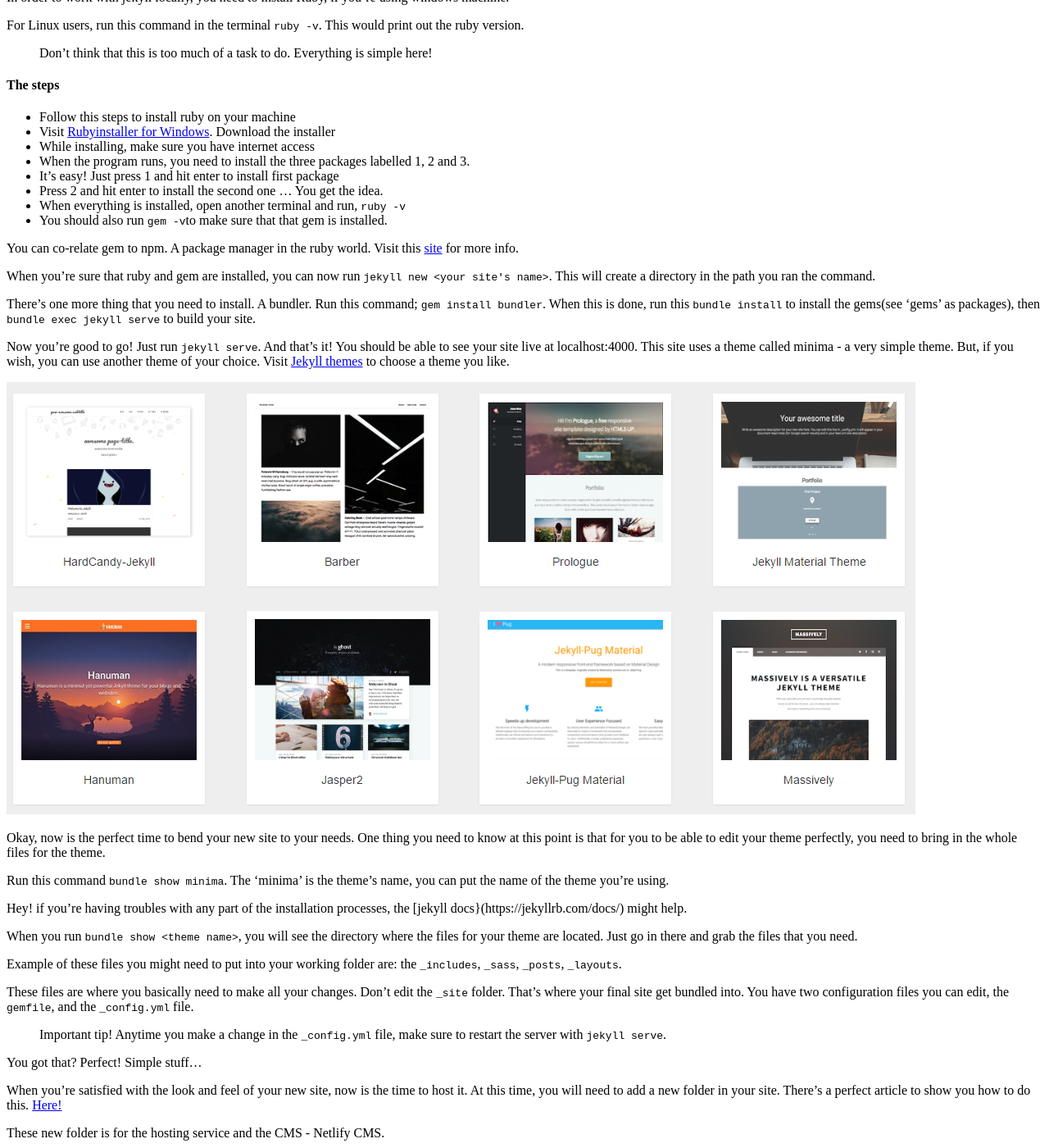
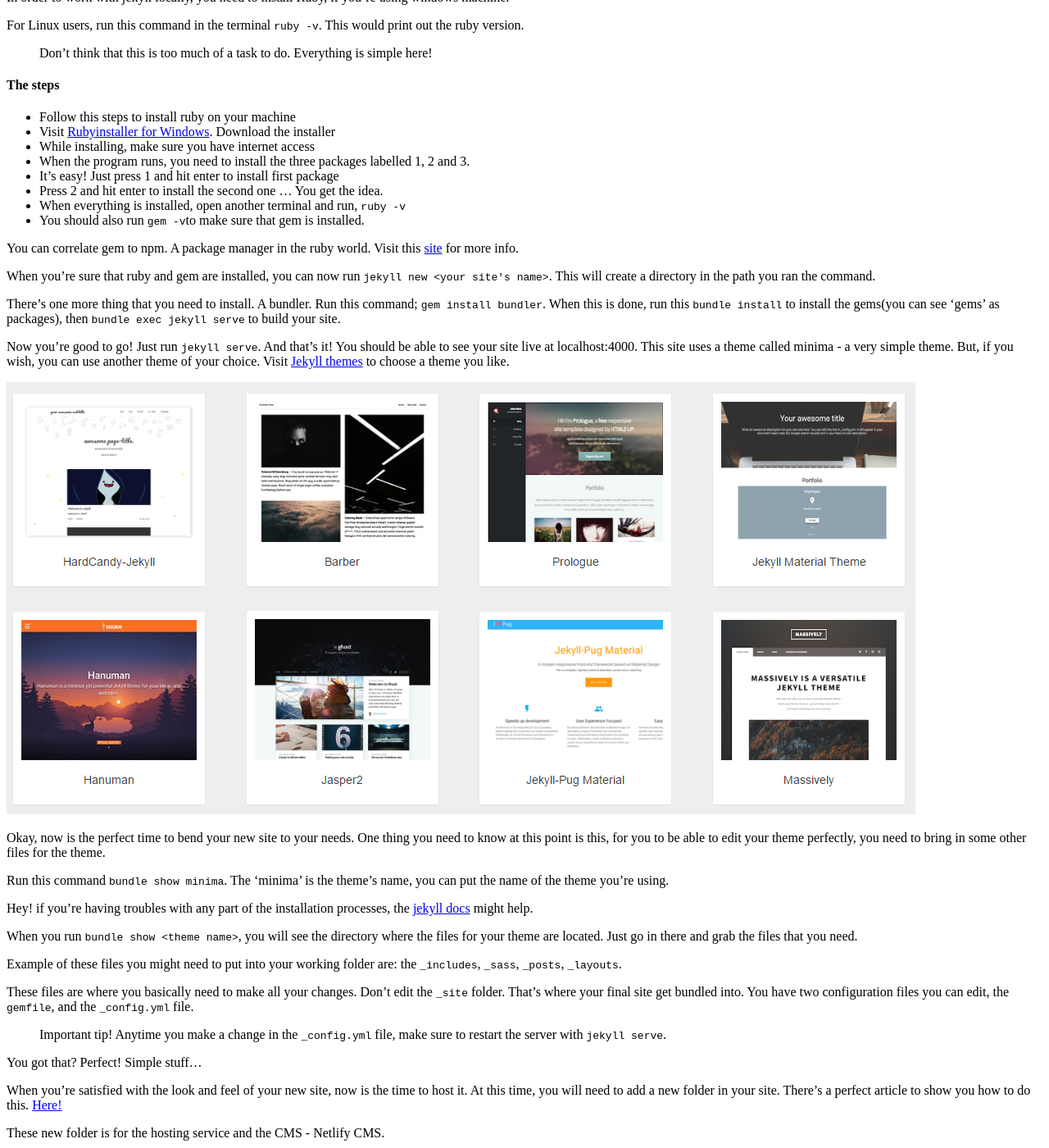
Before and after one commit to codnificent/Blog, a Jekyll site: the page built from _posts/2018-10-05-how-to-build-a-blog-website-on-netlify-free-hosting.md, in a window 1280 px wide and 1400 px high, scrolled down 641 px. Shown: the whole window at 82% size. Built offline with Jekyll 4.4.1, drawn with Linux system fonts in a browser that asks for light colours; a script that is not in the unit is left out; comment, search, counter and statistics services are not loaded; some of the changed text lies outside the part shown.

Commit message:
Update Post “2018-10-05-how-to-build-a-blog-website-on-netlify-free-hosting”

```diff
--- a/_posts/2018-10-05-how-to-build-a-blog-website-on-netlify-free-hosting.md
+++ b/_posts/2018-10-05-how-to-build-a-blog-website-on-netlify-free-hosting.md
@@ -41,23 +41,23 @@ For Linux users, run this command in the terminal `ruby -v`. This would print ou
 * It's easy! Just press 1 and hit enter to install first package
 * Press 2 and hit enter to install the second one ... You get the idea.
 * When everything is installed, open another terminal and run, `ruby -v`
-* You should also run `gem -v`to make sure that that gem is installed.
+* You should also run `gem -v`to make sure that gem is installed.
 
-You can co-relate gem to npm. A package manager in the ruby world. Visit this [site](https://jekyllrb.com/docs/ruby-101/) for more info.
+You can correlate gem to npm. A package manager in the ruby world. Visit this [site](https://jekyllrb.com/docs/ruby-101/) for more info.
 
 When you're sure that ruby and gem are installed, you can now run `jekyll new <your site's name>`. This will create a directory in the path you ran the command.
 
-There's one more thing that you need to install. A bundler. Run this command; `gem install bundler`. When this is done, run this `bundle install` to install the gems(see 'gems' as packages), then `bundle exec jekyll serve` to build your site.
+There's one more thing that you need to install. A bundler. Run this command; `gem install bundler`. When this is done, run this `bundle install` to install the gems(you can see 'gems' as packages), then `bundle exec jekyll serve` to build your site.
 
 Now you're good to go! Just run `jekyll serve`. And that's it! You should be able to see your site live at localhost:4000. This site uses a theme called minima - a very simple theme. But, if you wish, you can use another theme of your choice. Visit [Jekyll themes](http://jekyllthemes.org/) to choose a theme you like.
 
 ![Jekyll Themes](/static/uploads/jekyllthemes.png)
 
-Okay, now is the perfect time to bend your new site to your needs. One thing you need to know at this point is that for you to be able to edit your theme perfectly, you need to bring in the whole files for the theme.
+Okay, now is the perfect time to bend your new site to your needs. One thing you need to know at this point is this, for you to be able to edit your theme perfectly, you need to bring in some other files for the theme.
 
 Run this command `bundle show minima`. The 'minima' is the theme's name, you can put the name of the theme you're using.
 
-Hey! if you're having troubles with any part of the installation processes, the [jekyll docs}(https://jekyllrb.com/docs/) might help.
+Hey! if you're having troubles with any part of the installation processes, the [jekyll docs](https://jekyllrb.com/docs/) might help.
 
 When you run `bundle show <theme name>`, you will see the directory where the files for your theme are located. Just go in there and grab the files that you need.
 
@@ -65,8 +65,8 @@ Example of these files you might need to put into your working folder are: the `
 
 These files are where you basically need to make all your changes. Don't edit the `_site` folder. That's where your final site get bundled into. You have two configuration files you can edit, the `gemfile`, and the `_config.yml` file.
 
->Important tip!
-Anytime you make a change in the `_config.yml` file, make sure to restart the server with `jekyll serve`.
+> Important tip!
+> Anytime you make a change in the `_config.yml` file, make sure to restart the server with `jekyll serve`.
 
 You got that? Perfect! Simple stuff...
 
@@ -77,7 +77,6 @@ These new folder is for the hosting service and the CMS - Netlify CMS.
 
 Before you could integrate your site with Netlify, your site need to be hosted on a git platform. GitHub is a perfect choice.
 
-
 The final result of all these processes is that you've got yourself a nice blog. Share contents as much as you like.
 
 That's it guys! Thanks for your time and congratulations for making it this far.
```
Also changed, not shown: other parts of _posts/2018-10-05-how-to-build-a-blog-website-on-netlify-free-hosting.md (+1 -1 lines).
